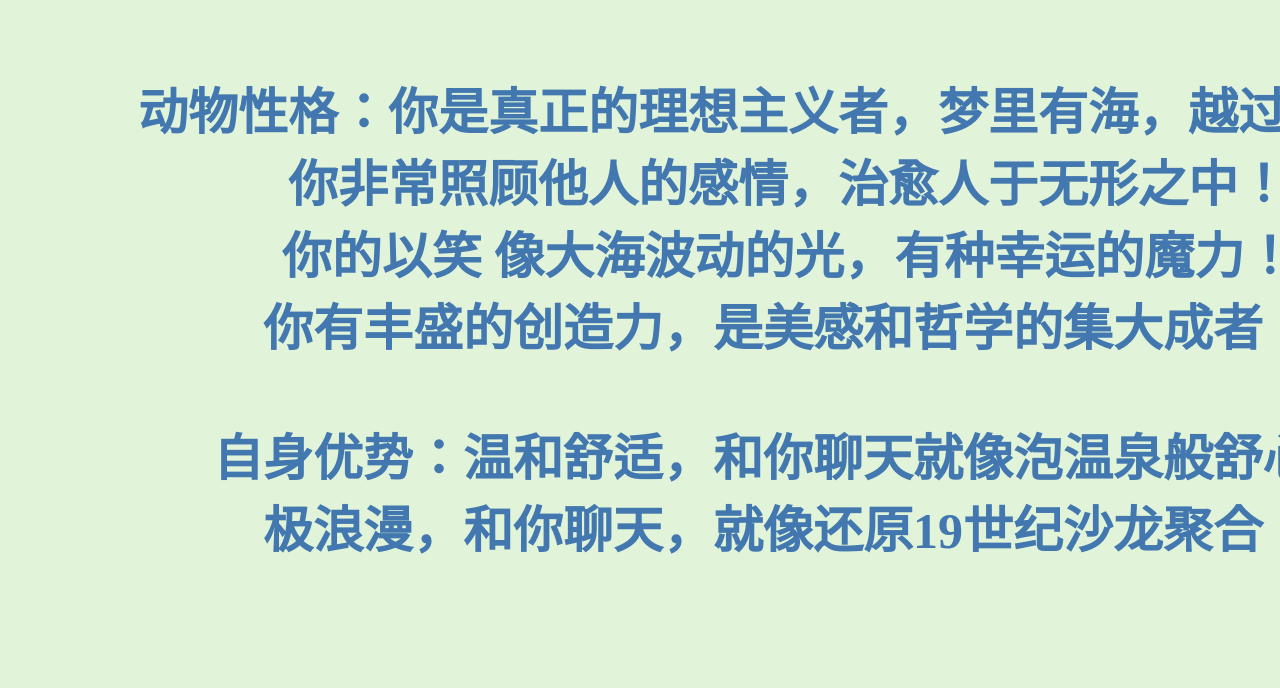
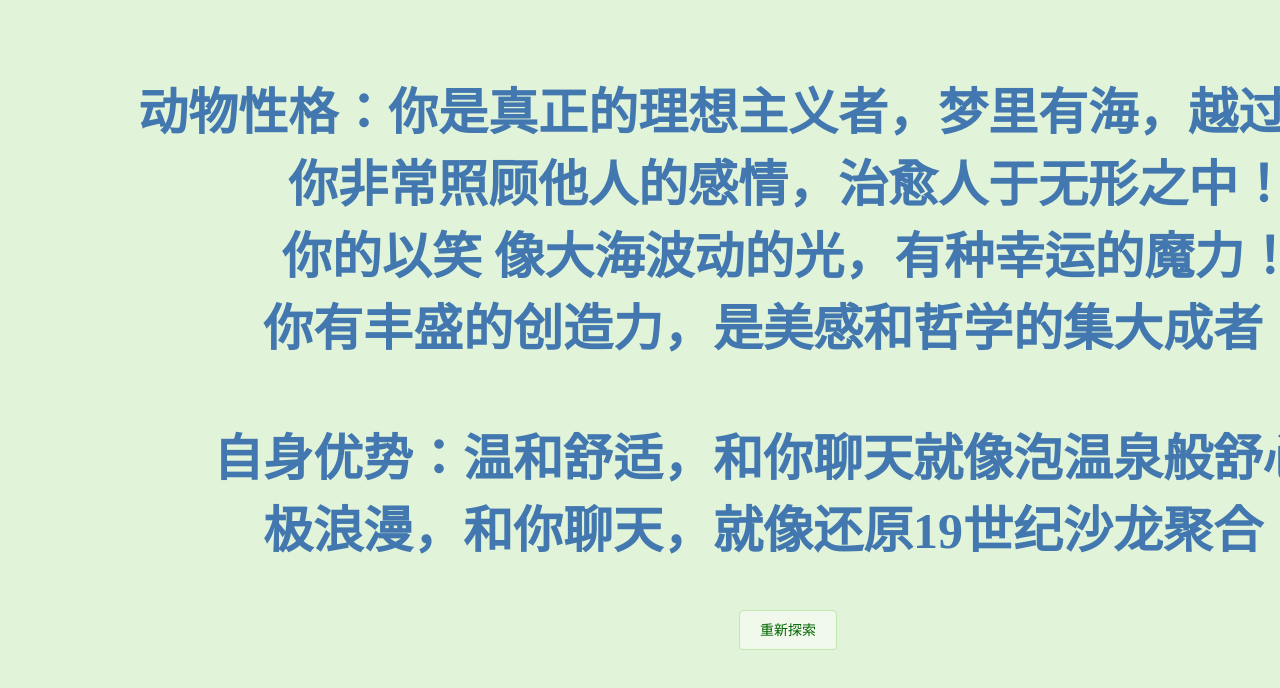
Before and after one commit to Tyrellion/-, a Vue app: page /HaiTun in a window 1280 px wide. Shown: the top 688 px of the page. Built offline with nearby package versions, Linux system fonts and the light colour scheme.

Commit message:
总体完成

```diff
--- a/src/components/answerPage.vue
+++ b/src/components/answerPage.vue
@@ -117,7 +117,7 @@
         this.else.length === 4
       "
     >
-      <h1 style="color: #006400">还有旅程没有体验哦</h1>
+      <h1 style="color: #006400;font-size:80px">还有旅程没有体验哦!</h1>
     </div>
     <router-link to="/MainIndex">
       <tr>
--- a/src/components/mainIndex.vue
+++ b/src/components/mainIndex.vue
@@ -20,7 +20,7 @@
             answer:answer
           }}"><tr>
           <td>
-            <el-row> <el-button type="success" style="color:black" plain>继续探索</el-button></el-row>
+            <el-row> <el-button type="success" style="color:#006400" plain>继续探索</el-button></el-row>
           </td>
         </tr></router-link>
         <router-view></router-view>
--- a/src/view/HaiTun.vue
+++ b/src/view/HaiTun.vue
@@ -7,6 +7,14 @@
 自身优势：温和舒适，和你聊天就像泡温泉般舒心！<br>
 极浪漫，和你聊天，就像还原19世纪沙龙聚合！
 </h1>
+<router-link to="/MainIndex"><el-row>
+            <el-button
+
+              type="success"
+              style="color: #006400"
+              plain
+              >重新探索</el-button
+            ></el-row></router-link>
   </div>
 </template>
 
--- a/src/view/HaiXing.vue
+++ b/src/view/HaiXing.vue
@@ -7,6 +7,14 @@
 自身优势：机智使你最大的加分项，好看不过是锦上添花！<br>
 你轻松计算最优解，人生游戏，你是开挂的存在
 </h1>
+<router-link to="/MainIndex"><el-row>
+            <el-button
+
+              type="success"
+              style="color: #006400"
+              plain
+              >重新探索</el-button
+            ></el-row></router-link>
   </div>
 </template>
 
--- a/src/view/HuoLong.vue
+++ b/src/view/HuoLong.vue
@@ -7,6 +7,14 @@
 自身优势：循规蹈矩是你的大忌，你有灵气且不按套路出牌！<br>
 和你做朋友感觉像和一群人做朋友，赚大了！
 </h1>
+<router-link to="/MainIndex"><el-row>
+            <el-button
+
+              type="success"
+              style="color: #006400"
+              plain
+              >重新探索</el-button
+            ></el-row></router-link>
  </div>
 </template>
 
--- a/src/view/KaoLa.vue
+++ b/src/view/KaoLa.vue
@@ -7,6 +7,14 @@
 自身优势: 你有奥特曼的正义感，能像相信光一样相信你！<br>
 想要严道自律地走向成功？你就是参考答案！
 </h1>
+<router-link to="/MainIndex"><el-row>
+            <el-button
+
+              type="success"
+              style="color: #006400"
+              plain
+              >重新探索</el-button
+            ></el-row></router-link>
  </div>
 </template>
 
--- a/src/view/LieBao.vue
+++ b/src/view/LieBao.vue
@@ -7,6 +7,14 @@
 自身优势：你是最佳的leader，有磁石般的凝聚力和一贯的高标准<br>
 你是完美主义，将带领同伴奔向更开阔的高地<br>
 </h1>
+ <router-link to="/MainIndex"><el-row>
+            <el-button
+
+              type="success"
+              style="color: #006400"
+              plain
+              >重新探索</el-button
+            ></el-row></router-link>
   </div>
 </template>
 
--- a/src/view/MaoMi.vue
+++ b/src/view/MaoMi.vue
@@ -7,6 +7,14 @@
 自身优势：你从不盲目崇拜，你身在哪里，哪里便是艺术家云集的旧金山！<br>
 你活在当下，破规则，不流俗的勇气令人激赏！
 </h1>
+<router-link to="/MainIndex"><el-row>
+            <el-button
+
+              type="success"
+              style="color: #006400"
+              plain
+              >重新探索</el-button
+            ></el-row></router-link>
  </div>
 </template>
 
```
